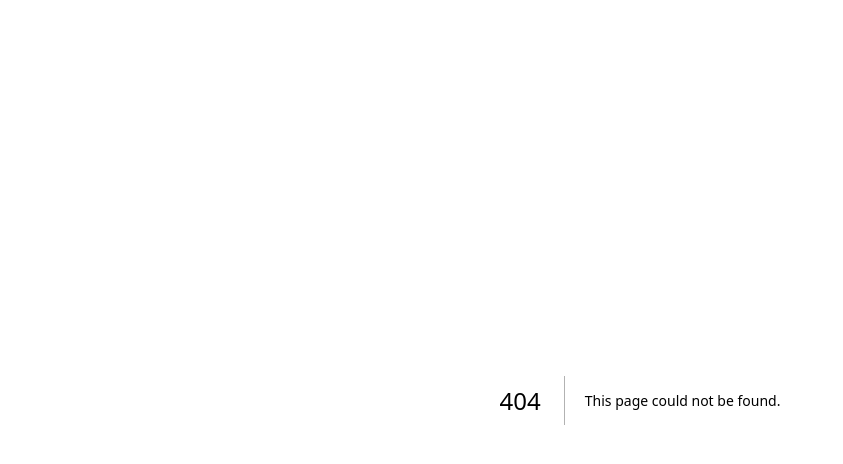
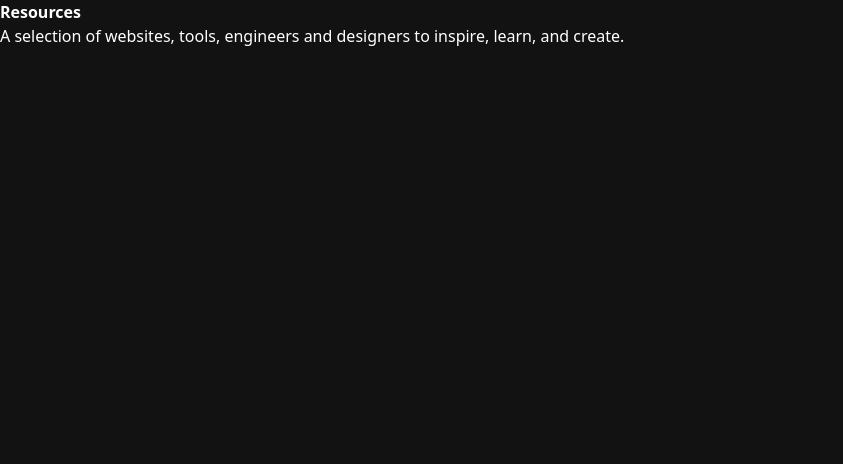
Before and after one commit to haidave/haidave-com, a Next.js app: page /resources in a window 1280 px wide. Before the commit this address had no page. Shown: the top 464 px of the page, without its empty margins (0-843 px from the left). Built offline with nearby package versions, Linux system fonts and the light colour scheme.

Commit message:
feat: add resources page

```diff
--- /dev/null
+++ b/src/app/resources/page.tsx
@@ -0,0 +1,15 @@
+import type { Metadata } from 'next'
+
+export const metadata: Metadata = {
+  title: 'Resources',
+  description: 'A selection of websites, tools, engineers and designers to inspire, learn, and create.',
+}
+
+export default function ResourcesPage() {
+  return (
+    <section>
+      <h1 className="font-bold">Resources</h1>
+      <p>A selection of websites, tools, engineers and designers to inspire, learn, and create.</p>
+    </section>
+  )
+}
```
